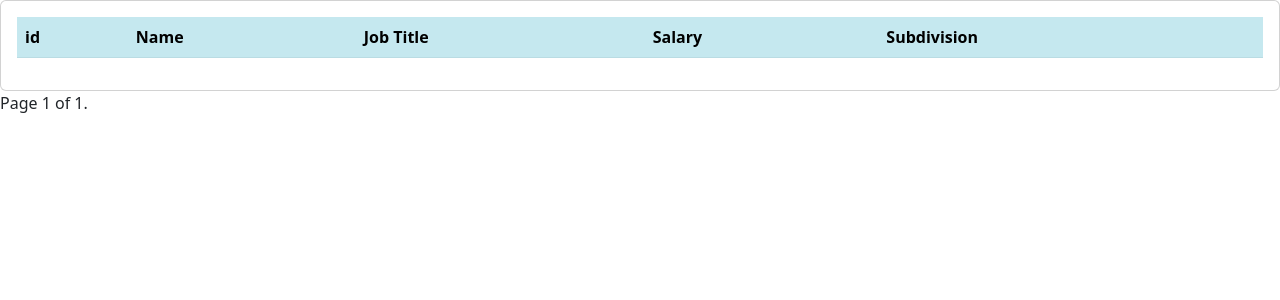
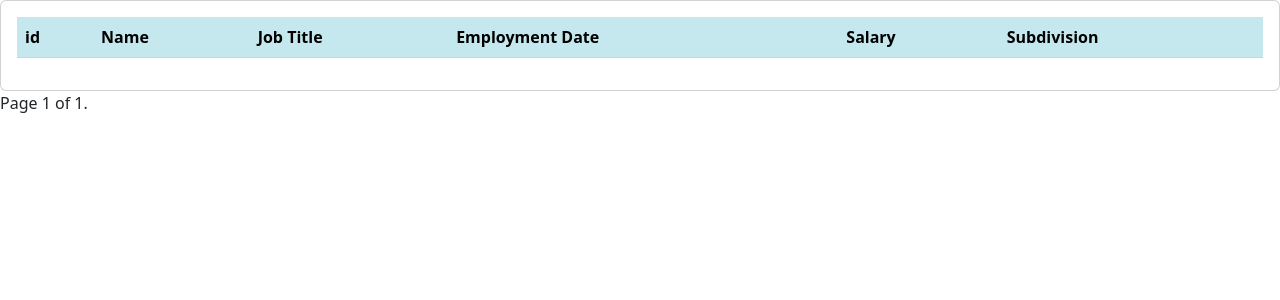
Before and after one commit to xamidjonovk/DjangoTree, a Django app: page /employees/1 in a window 1280 px wide. Shown: the top 300 px of the page. Run offline with Django 4.2, Linux system fonts and the light colour scheme; data that the repository does not hold is empty.

Commit message:
add employment_Data

```diff
--- a/templates/employee.html
+++ b/templates/employee.html
@@ -7,6 +7,7 @@
             <th>id</th>
             <th>Name</th>
             <th>Job Title</th>
+            <th>Employment Date</th>
             <th>Salary</th>
             <th>Subdivision</th>
 
@@ -16,8 +17,10 @@
             <td>{{emp.id}}</td>
             <td>{{emp.name}}</td>
             <td>{{emp.job_title}}</td>
+            <td>{{emp.employment_date}}</td>
             <td>{{emp.salary}}</td>
             <td>{{emp.subdivision}}</td>
+
 
         </tr>
         {% endfor %}
```
